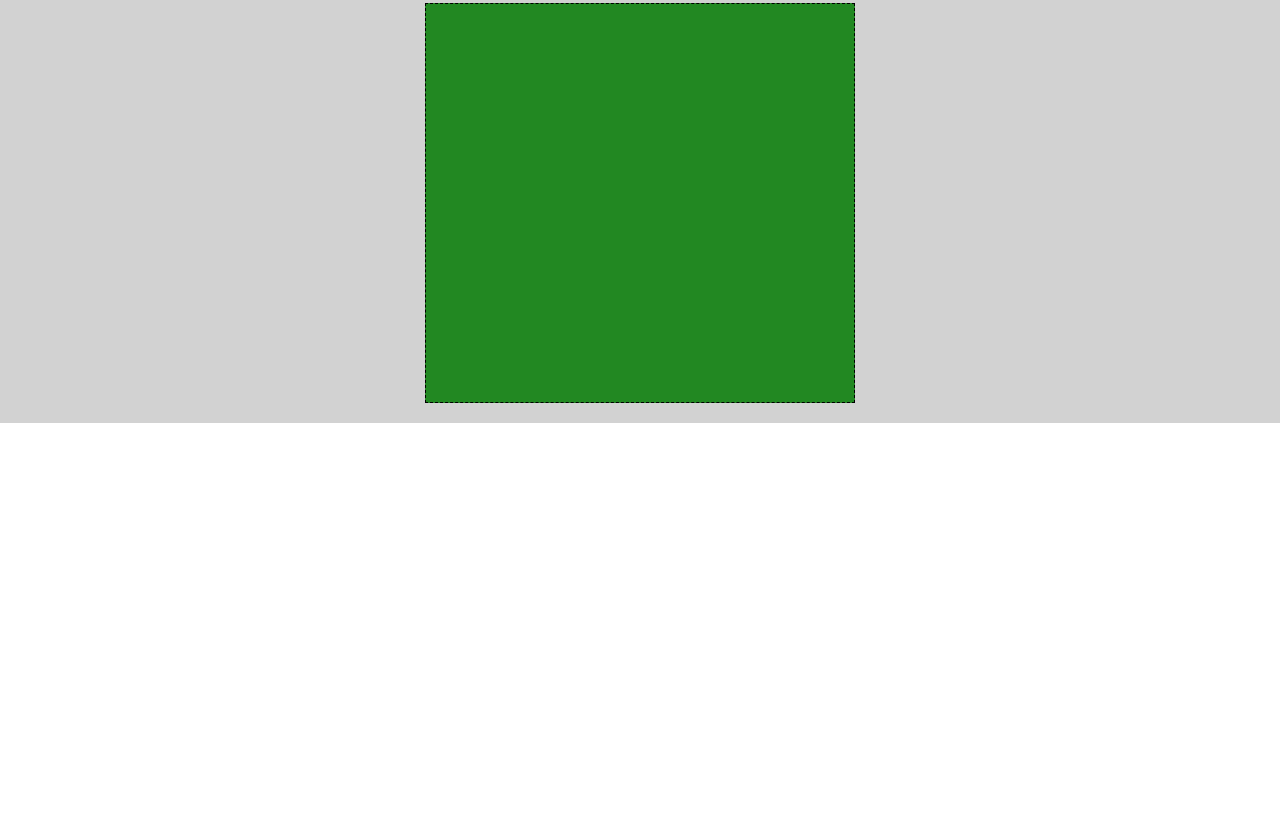
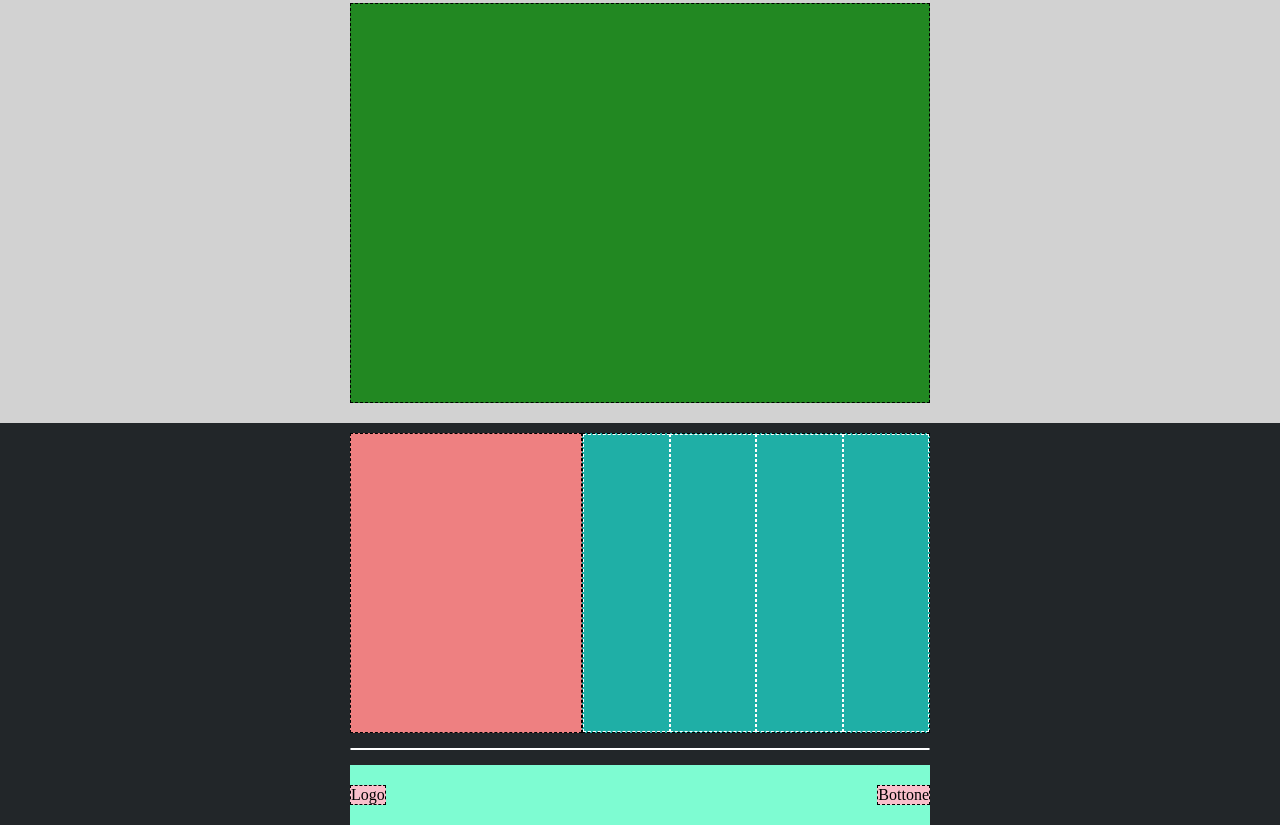
Before and after one commit to MarcoProstamo/htmlcss-struttura-discord, a plain HTML site: page index.html in a window 1280 px wide. Shown: the part 1327-2152 px from the top of the page. Before the commit the page ends 1750 px from the top, so only its background shows below. Drawn offline with Linux system fonts and the light colour scheme.

Commit message:
Add → Added Footer

```diff
--- a/css/style.css
+++ b/css/style.css
@@ -24,6 +24,10 @@
 
 .col-20 {
   width: 20%;
+}
+
+.col-25 {
+  width: 25%;
 }
 
 .col-40 {
@@ -62,6 +66,7 @@
 .height-400 {
   height: 400px;
 }
+
 /* Palette */
 
 .bg-orange {
@@ -92,9 +97,25 @@
   background-color: #228822;
 }
 
+.bg-salmon {
+  background-color: #ee8081;
+}
+
+.bg-aqua {
+  background-color: #1fafa6;
+}
+
+.bg-lightaqua {
+  background-color: #7efcd2;
+}
+
+.bg-darkgray {
+  background-color: #222629;
+}
+
 /* Header */
 
-.main-header {
+.page-header {
   background-color: #acd6e4;
   padding: 10px 0;
 }
@@ -116,3 +137,28 @@ li {
 .section-spacing {
   padding: 20px 0;
 }
+
+/* Footer */
+
+.page-footer {
+  padding-top: 10px;
+}
+
+div.row.bg-lightaqua {
+  padding: 20px 0;
+}
+
+div.col-60.bg-aqua.dashed-border {
+  display: flex;
+}
+
+footer > div > div > div div {
+  border: 1px dashed white;
+  height: 298px;
+}
+
+.divider {
+  border: 1px solid white;
+  margin: 15px 0;
+  border-radius: 5px;
+}
--- a/index.html
+++ b/index.html
@@ -9,7 +9,7 @@
   </head>
 
   <body>
-    <header class="main-header">
+    <header class="page-header">
       <div class="container">
         <div class="row bg-orange">
           <div class="padding dashed-border col-20">logo</div>
@@ -37,7 +37,7 @@
       </section>
 
       <section class="section-spacing">
-        <div class="container-sm">
+        <div class="container">
           <div class="row height-300">
             <div class="col-60 bg-lightblue dashed-border"></div>
             <div class="col-40 bg-lightpink dashed-border"></div>
@@ -46,7 +46,7 @@
       </section>
 
       <section class="section-spacing bg-gray">
-        <div class="container-sm">
+        <div class="container">
           <div class="row height-300">
             <div class="col-40 bg-lightpink dashed-border"></div>
             <div class="col-60 bg-lightblue dashed-border"></div>
@@ -55,7 +55,7 @@
       </section>
 
       <section class="section-spacing">
-        <div class="container-sm">
+        <div class="container">
           <div class="row height-300">
             <div class="col-60 bg-lightblue dashed-border"></div>
             <div class="col-40 bg-lightpink dashed-border"></div>
@@ -64,7 +64,7 @@
       </section>
 
       <section class="section-spacing bg-gray">
-        <div class="container-sm">
+        <div class="container">
           <div class="row height-400">
             <div class="col-100 bg-green dashed-border"></div>
           </div>
@@ -72,6 +72,23 @@
       </section>
     </main>
 
-    <footer></footer>
+    <footer class="bg-darkgray page-footer">
+      <div class="container">
+        <div class="row height-300">
+          <div class="col-40 bg-salmon dashed-border"></div>
+          <div class="col-60 bg-aqua dashed-border">
+            <div class="col-25"></div>
+            <div class="col-25"></div>
+            <div class="col-25"></div>
+            <div class="col-25"></div>
+          </div>
+        </div>
+        <div class="divider"></div>
+        <div class="row bg-lightaqua">
+          <div class="bg-lightpink dashed-border">Logo</div>
+          <div class="bg-lightpink dashed-border">Bottone</div>
+        </div>
+      </div>
+    </footer>
   </body>
 </html>
```
